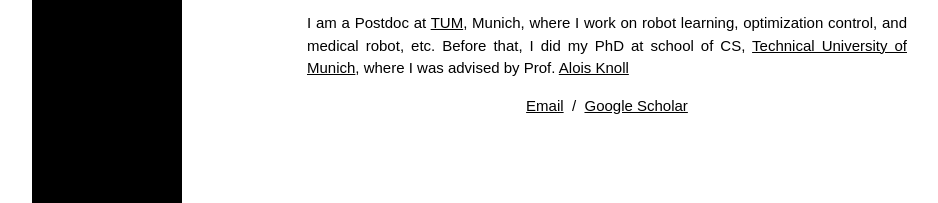
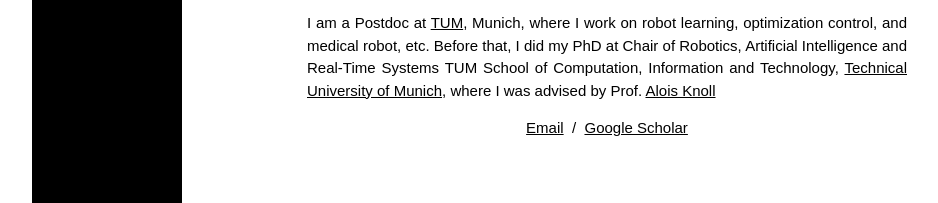
Before and after one commit to YingbaiHuRobot/YingbaiHuRobot.github.io, a plain HTML site: page index.html in a window 1280 px wide. Shown: the part 547-750 px from the top of the page, without its empty margins (108-1046 px from the left). Drawn offline with Linux system fonts and the light colour scheme.

Commit message:
Update index.html

```diff
--- a/index.html
+++ b/index.html
@@ -89,7 +89,8 @@
       <img style="width: 80%;max-width: 320px" alt="profile photo" src="images/YingbaiHu.jpg">
       <h1>Yingbai Hu</h1>
         <p class="w3-justify" style="width:100%;border:0px;border-spacing:0px;border-collapse:separate;margin-right:auto;margin-left:auto;max-width:600px">
-          I am a Postdoc at <a href="https://www.ce.cit.tum.de/air/home/">TUM</a>, Munich, where I work on robot learning, optimization control, and medical robot, etc. Before that, I did my PhD at school of CS, <a href="https://www.ce.cit.tum.de/air/home/">Technical University of Munich</a>, where I was advised by Prof. <a href="https://www.ce.cit.tum.de/air/people/prof-dr-ing-habil-alois-knoll/">Alois Knoll</a></a>
+          I am a Postdoc at <a href="https://www.ce.cit.tum.de/air/home/">TUM</a>, Munich, where I work on robot learning, optimization control, and medical robot, etc. Before that, I did my PhD at Chair of Robotics, Artificial Intelligence and Real-Time Systems
+TUM School of Computation, Information and Technology, <a href="https://www.ce.cit.tum.de/air/home/">Technical University of Munich</a>, where I was advised by Prof. <a href="https://www.ce.cit.tum.de/air/people/prof-dr-ing-habil-alois-knoll/">Alois Knoll</a></a>
         </p>
         <p class="w3-center">
           <a href="mailto:yingbai.hu@tum.de">Email</a> &nbsp/&nbsp
```
